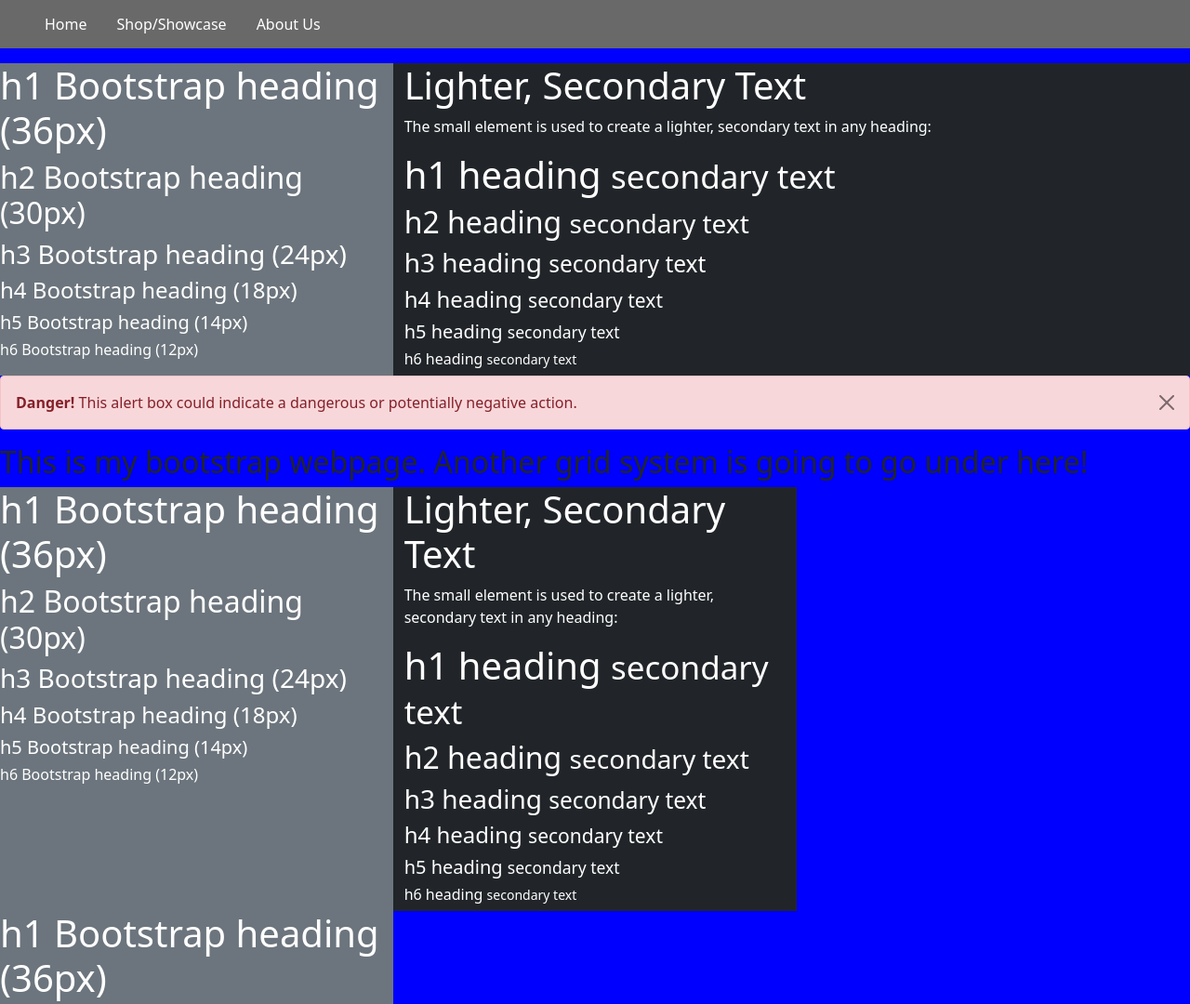
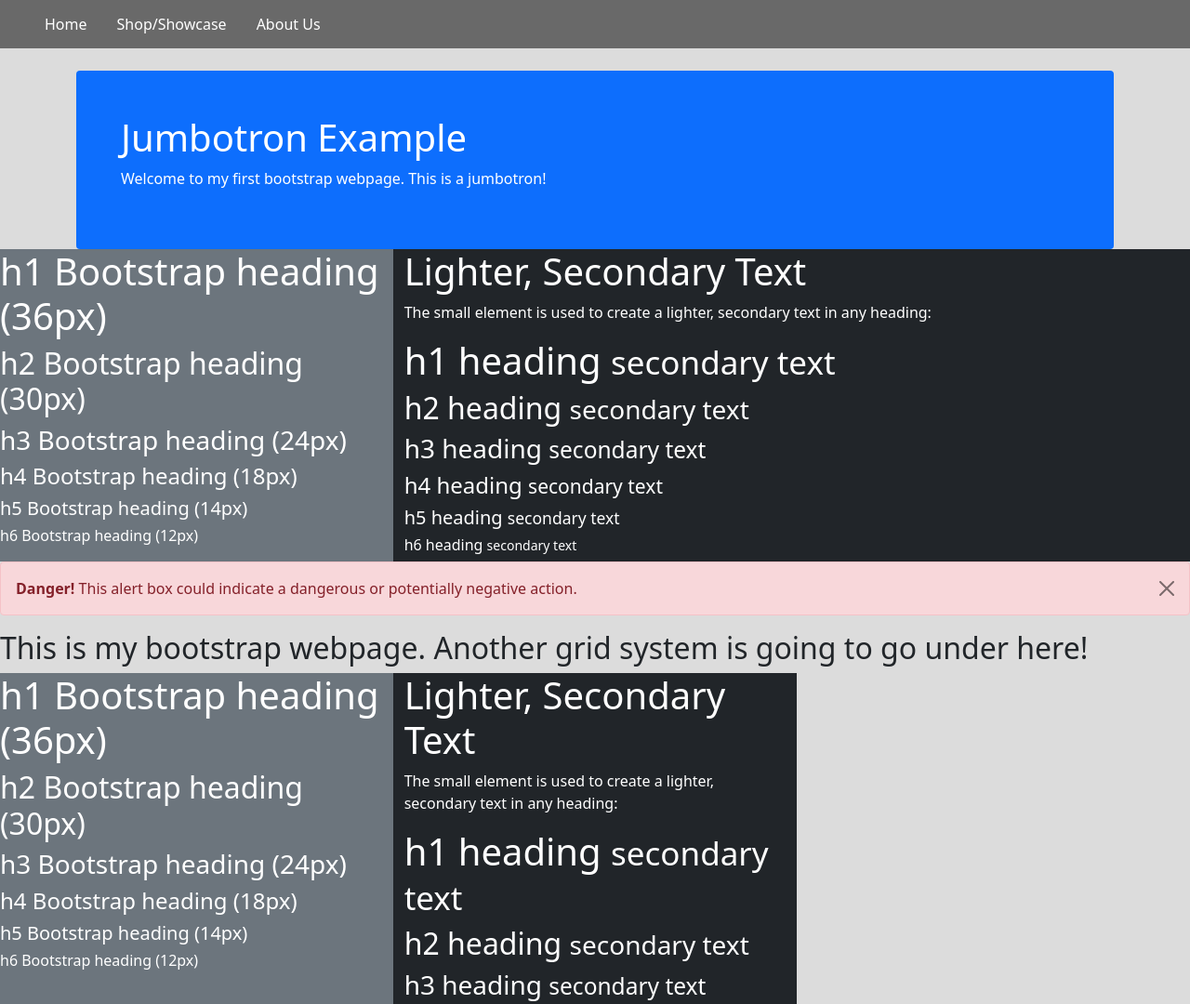
Before and after one commit to 224tpalm/Bootstrap-Practice, a plain HTML site: page index.html in a window 1280 px wide. Shown: the top 1080 px of the page at 93% size. Drawn offline with nearby package versions, Linux system fonts and the light colour scheme.

Commit message:
Jumbotron creation

```diff
--- a/index.html
+++ b/index.html
@@ -18,6 +18,13 @@
       <li><a class="active" href="Shop.html">Shop/Showcase</a></li>
       <li><a class="active" href="about.html">About Us</a></li>
     </ul>
+
+    <div class="container mt-3">
+  <div class="mt-4 p-5 bg-primary text-white rounded">
+    <h1>Jumbotron Example</h1>
+    <p>Welcome to my first bootstrap webpage. This is a jumbotron!</p>
+  </div>
+</div>
 
     <div class="row">
       <div class="col-sm-3 col-md-6 col-lg-4 bg-secondary text-white">
--- a/style.css
+++ b/style.css
@@ -1,5 +1,5 @@
 .container-fluid-1{
-  background-color: blue;
+  background-color:gainsboro;
 }
 ul {
   list-style-type: none;
```
